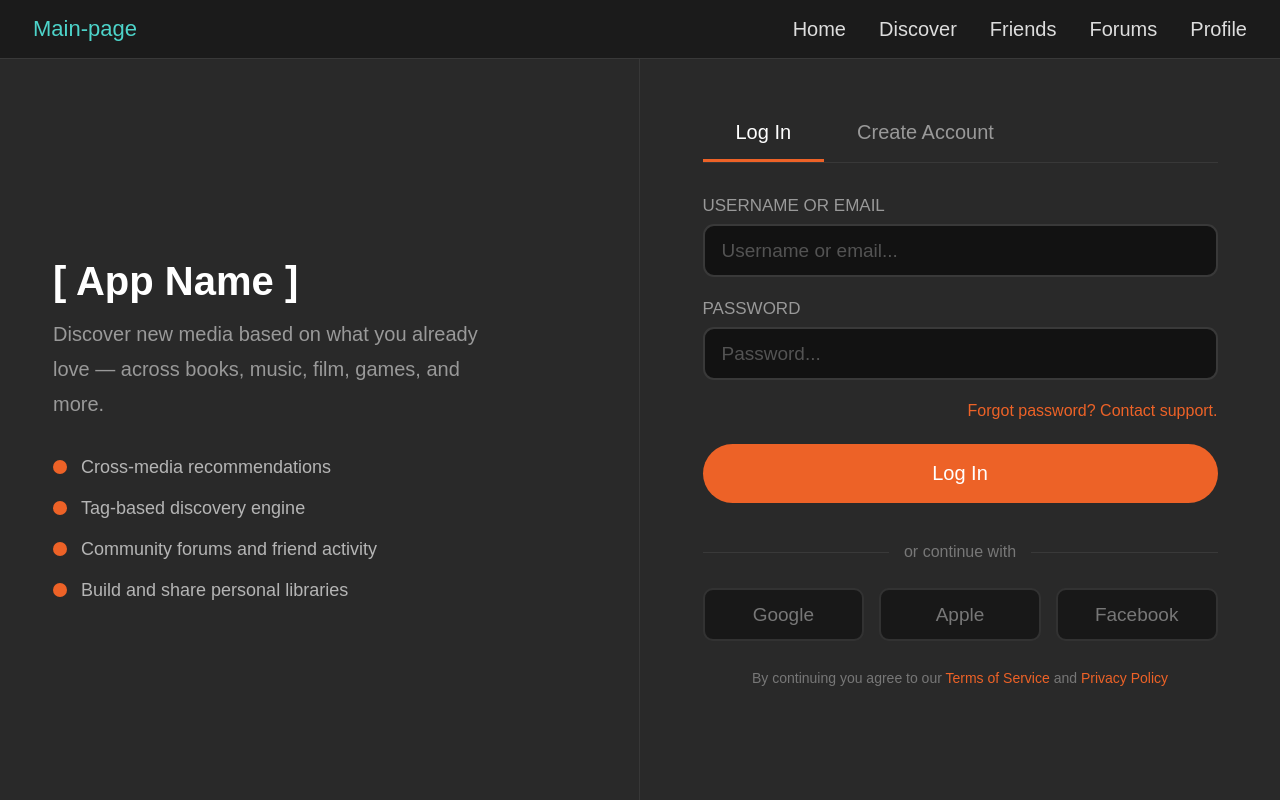
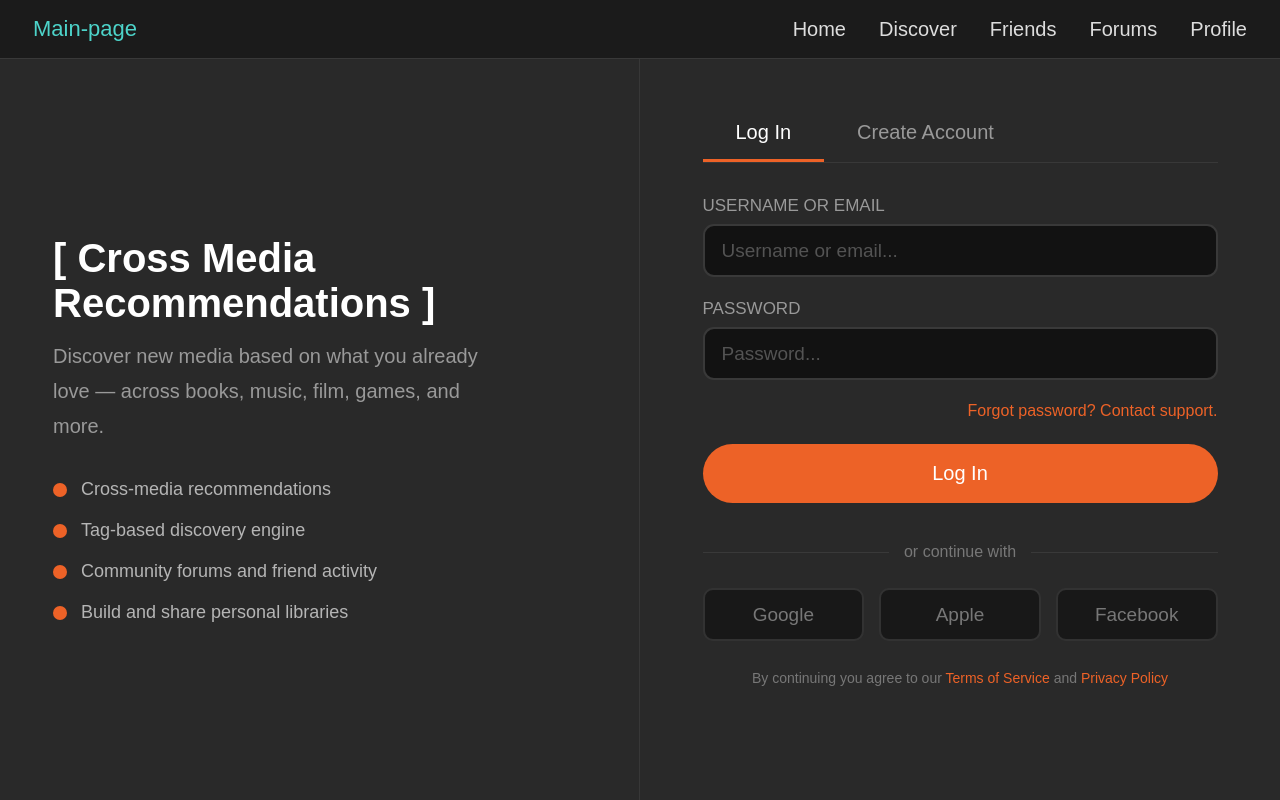
Before and after one commit to Ling2251/CPSC-491-Cross-Media-Recommendation, a React (Vite) app in the folder frontend/: page / in a window 1280 px wide. Built offline with nearby package versions, Linux system fonts and the light colour scheme; no server answers.

Commit message:
Added the app name

```diff
--- a/frontend/src/App.jsx
+++ b/frontend/src/App.jsx
@@ -40,7 +40,7 @@ function App() {
       <Route path="/login" element={accountPage} />
       <Route path="/friends" element={<FriendsPage />} />
       <Route path="/manage-friends" element={<FriendsPage />} />
-      <Route path="/suggestions" element={<FriendSuggestionsPage />} />
+      <Route path="/suggestions-friends" element={<FriendSuggestionsPage />} />
       <Route path="/signup" element={<Signup />} />
       <Route path="*" element={accountPage} />
     </Routes>
--- a/frontend/src/pages/Landing/LandingPage.jsx
+++ b/frontend/src/pages/Landing/LandingPage.jsx
@@ -85,7 +85,7 @@ export default function LandingPage() {
         {/* LEFT SIDE */}
         <section className="auth-intro">
           <div className="auth-intro-content">
-            <h1>[ App Name ]</h1>
+            <h1>[ Cross Media Recommendations ]</h1>
 
             <p className="auth-description">
               Discover new media based on what you
```
